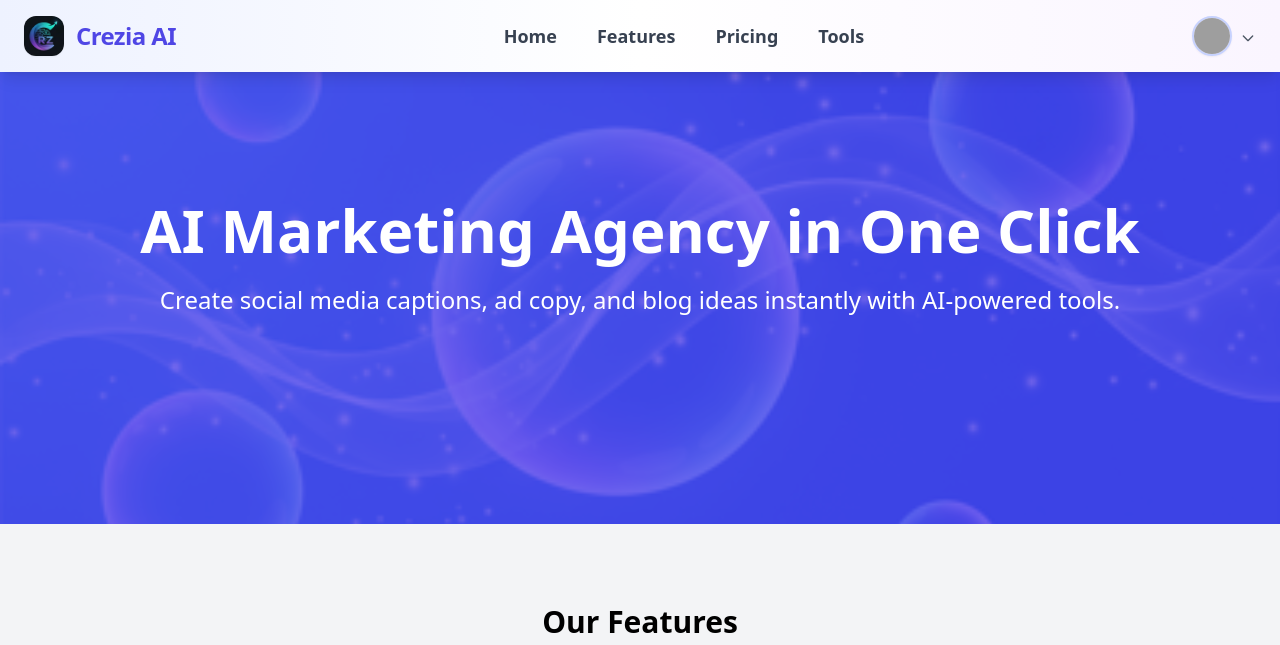
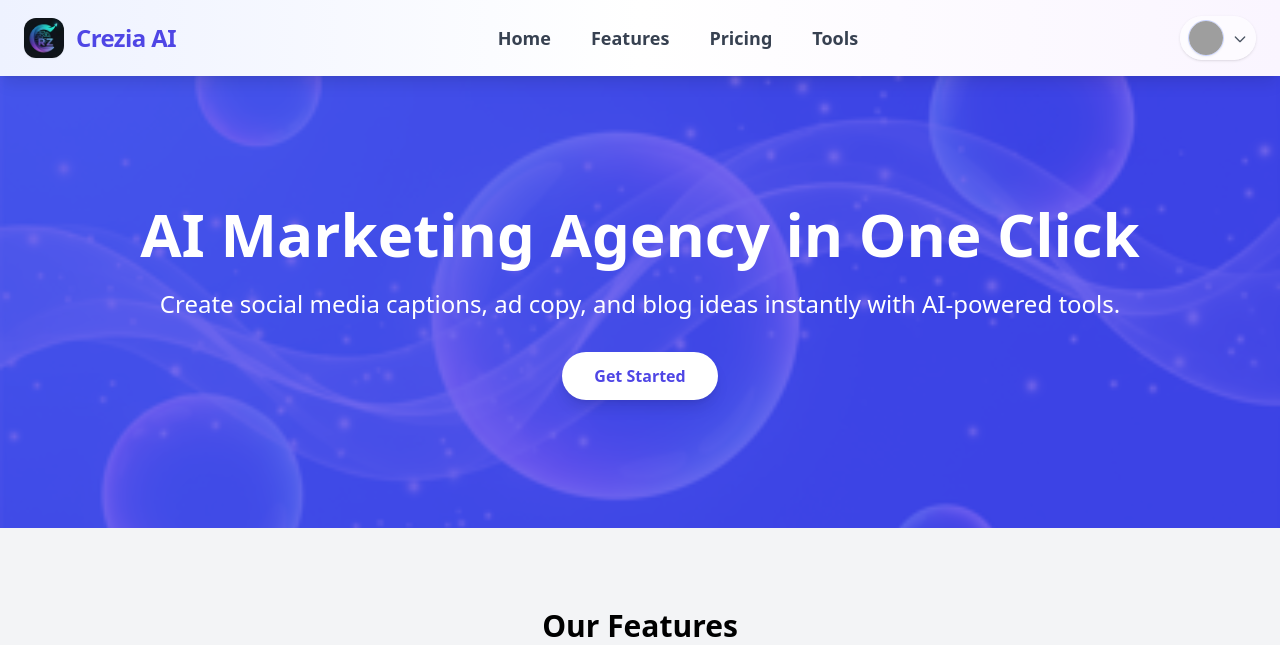
Before and after one commit to creziaai/ai_marketing_agency, a Flask app: page / in a window 1280 px wide. Shown: the top 645 px of the page. Run offline with Flask 3, Linux system fonts and the light colour scheme; some libraries are stand-ins or nearby versions; grey boxes are pictures that could not be loaded.

Commit message:
Update index.html

```diff
--- a/templates/index.html
+++ b/templates/index.html
@@ -6,121 +6,24 @@
   <title>Crezia AI</title>
   <script src="https://cdn.tailwindcss.com"></script>
   <script src="https://cdn.jsdelivr.net/npm/alpinejs@3.x.x/dist/cdn.min.js" defer></script>
-<!-- Add these in your <head> for GSAP -->
   <script src="https://cdnjs.cloudflare.com/ajax/libs/gsap/3.12.2/gsap.min.js"></script>
   <script src="https://cdnjs.cloudflare.com/ajax/libs/gsap/3.12.2/ScrollTrigger.min.js"></script>
 
-<script>
-  document.addEventListener('DOMContentLoaded', () => {
-    // 🌟 Hero Section Animations
-    gsap.from("section.bg-indigo-600 h1", {
-      y: 50,
-      opacity: 0,
-      duration: 1,
-      ease: "power3.out",
-      delay: 0.3
-    });
-    gsap.from("section.bg-indigo-600 p", {
-      y: 30,
-      opacity: 0,
-      duration: 1,
-      ease: "power3.out",
-      delay: 0.6
-    });
-    gsap.from("#getStartedBtn", {
-      scale: 0.8,
-      opacity: 0,
-      duration: 0.8,
-      delay: 1,
-      ease: "back.out(1.7)"
-    });
 
-    // 🌟 Feature Cards Animations (ScrollTrigger)
-    gsap.utils.toArray("section.py-20 .grid div").forEach((card, i) => {
-      gsap.from(card, {
-        scrollTrigger: {
-          trigger: card,
-          start: "top 80%",
-          toggleActions: "play none none none"
-        },
-        opacity: 0,
-        y: 50,
-        scale: 0.9,
-        duration: 1,
-        ease: "power3.out",
-        delay: i * 0.2
-      });
-
-      // Hover scale effect
-      card.addEventListener("mouseenter", () => {
-        gsap.to(card, { scale: 1.05, duration: 0.3, ease: "power2.out" });
-      });
-      card.addEventListener("mouseleave", () => {
-        gsap.to(card, { scale: 1, duration: 0.3, ease: "power2.out" });
-      });
-    });
-
-    // 🌟 Navbar Logo Hover Animation
-    const logo = document.querySelector("nav img");
-    logo.addEventListener("mouseenter", () => gsap.to(logo, { scale: 1.15, rotation: 10, duration: 0.4 }));
-    logo.addEventListener("mouseleave", () => gsap.to(logo, { scale: 1, rotation: 0, duration: 0.4 }));
-
-    // 🌟 Navbar Link Hover underline animation
-    gsap.utils.toArray("nav ul li a").forEach(link => {
-      link.addEventListener("mouseenter", () => {
-        gsap.to(link.querySelector("span"), { width: "100%", duration: 0.3, ease: "power2.out" });
-      });
-      link.addEventListener("mouseleave", () => {
-        gsap.to(link.querySelector("span"), { width: "0%", duration: 0.3, ease: "power2.out" });
-      });
-    });
-
-    // 🌟 Footer fade-in on scroll
-    gsap.from("footer", {
-      scrollTrigger: {
-        trigger: "footer",
-        start: "top 90%",
-        toggleActions: "play none none none"
-      },
-      y: 50,
-      opacity: 0,
-      duration: 1,
-      ease: "power3.out"
-    });
-
-    // 🌟 Buttons micro-bounce effect on hover
-    gsap.utils.toArray("button").forEach(btn => {
-      btn.addEventListener("mouseenter", () => gsap.to(btn, { scale: 1.05, duration: 0.2, ease: "power2.out" }));
-      btn.addEventListener("mouseleave", () => gsap.to(btn, { scale: 1, duration: 0.2, ease: "power2.out" }));
-    });
-
-    // 🌟 Optional: Smooth page scroll for anchor links
-    document.querySelectorAll('a[href^="#"]').forEach(anchor => {
-      anchor.addEventListener('click', function (e) {
-        e.preventDefault();
-        const target = document.querySelector(this.getAttribute('href'));
-        if(target){
-          gsap.to(window, { scrollTo: target, duration: 1, ease: "power2.out" });
-        }
-      });
-    });
-  });
-</script>
   <!-- Google tag (gtag.js) -->
   <script async src="https://www.googletagmanager.com/gtag/js?id=G-TM79XQ9K2N"></script>
   <script>
     window.dataLayer = window.dataLayer || [];
     function gtag(){dataLayer.push(arguments);}
     gtag('js', new Date());
-
     gtag('config', 'G-TM79XQ9K2N');
   </script>
+</head>
 
-</head>
 <body class="bg-gray-100">
-
 <!-- 🌐 Navbar -->
-<nav class="bg-gradient-to-r from-indigo-50 via-white to-purple-50 shadow-lg sticky top-0 z-50 backdrop-blur-lg bg-opacity-90">
+<nav class="bg-gradient-to-r from-indigo-50 via-white to-purple-50 shadow-lg sticky top-0 z-50 backdrop-blur-lg bg-opacity-90"
+     x-data="{ menuOpen: false }">
   <div class="max-w-7xl mx-auto px-6 py-4 flex justify-between items-center w-full">
 
     <!-- Brand Logo -->
@@ -130,9 +33,7 @@
       <span class="font-extrabold text-2xl text-indigo-600 tracking-tight">Crezia AI</span>
     </div>
 
-
-
-    <!-- Nav Links -->
+    <!-- Desktop Nav -->
     <ul class="hidden md:flex space-x-10 font-semibold items-center">
       <li>
         <a href="index.html" class="relative text-gray-700 text-lg hover:text-indigo-600 transition group">
@@ -152,19 +53,21 @@
           <span class="absolute left-0 -bottom-1 w-0 h-1 bg-gradient-to-r from-indigo-500 to-purple-500 rounded-full transition-all duration-300 group-hover:w-full"></span>
         </a>
       </li>
-      <li class="relative">
+      <li>
         <button id="toolsBtn" class="flex items-center text-gray-700 text-lg font-semibold hover:text-indigo-600 focus:outline-none">
           Tools
         </button>
       </li>
     </ul>
 
+    <!-- Right Side: Account + Hamburger (Balanced) -->
+    <div class="flex items-center space-x-4">
       <!-- Account Dropdown -->
       <div class="relative" x-data="{ open: false }">
-      <button @click="open = !open" class="focus:outline-none flex items-center space-x-2">
+        <button @click="open = !open" class="focus:outline-none flex items-center space-x-2 bg-white/60 backdrop-blur-sm rounded-full px-2 py-1 shadow hover:shadow-md transition">
           <img src="https://img.icons8.com/fluency/48/000000/user-male-circle.png"
-             alt="Account" class="h-10 w-10 rounded-full border-2 border-indigo-200 hover:border-indigo-400 shadow-sm hover:shadow-md transition duration-300 cursor-pointer">
-        <svg xmlns="http://www.w3.org/2000/svg" class="h-4 w-4 text-gray-600 mt-1" fill="none" viewBox="0 0 24 24" stroke="currentColor">
+               alt="Account" class="h-9 w-9 rounded-full border border-indigo-200 shadow-sm hover:border-indigo-400 transition duration-300 cursor-pointer">
+          <svg xmlns="http://www.w3.org/2000/svg" class="h-4 w-4 text-gray-600 mt-0.5" fill="none" viewBox="0 0 24 24" stroke="currentColor">
             <path stroke-linecap="round" stroke-linejoin="round" stroke-width="2" d="M19 9l-7 7-7-7" />
           </svg>
         </button>
@@ -186,14 +89,35 @@
           <button id="logoutBtn" class="hidden w-full text-left px-4 py-2 text-gray-700 hover:bg-red-50 hover:text-red-600 rounded-lg transition">Logout</button>
         </div>
       </div>
+
+      <!-- Hamburger Menu for Mobile -->
+      <button @click="menuOpen = !menuOpen" class="md:hidden focus:outline-none">
+        <svg x-show="!menuOpen" xmlns="http://www.w3.org/2000/svg" class="h-8 w-8 text-indigo-600" fill="none"
+             viewBox="0 0 24 24" stroke="currentColor">
+          <path stroke-linecap="round" stroke-linejoin="round" stroke-width="2" d="M4 8h16M4 16h16"/>
+        </svg>
+        <svg x-show="menuOpen" xmlns="http://www.w3.org/2000/svg" class="h-8 w-8 text-indigo-600" fill="none"
+             viewBox="0 0 24 24" stroke="currentColor">
+          <path stroke-linecap="round" stroke-linejoin="round" stroke-width="2" d="M6 18L18 6M6 6l12 12"/>
+        </svg>
+      </button>
+    </div>
+  </div>
+
+  <!-- Mobile Menu -->
+  <div x-show="menuOpen" class="md:hidden bg-white border-t border-gray-200" x-transition>
+    <ul class="flex flex-col py-3 px-6 text-gray-700 font-semibold space-y-2">
+      <li><a href="features.html" class="block py-2 hover:text-indigo-600">Features</a></li>
+      <li><a href="pricing.html" class="block py-2 hover:text-indigo-600">Pricing</a></li>
+    </ul>
   </div>
 </nav>
-<!-- 🔧 Navbar Script -->
+
+<!-- Firebase Auth -->
 <script type="module">
   import { initializeApp } from "https://www.gstatic.com/firebasejs/11.0.1/firebase-app.js";
   import { getAuth, onAuthStateChanged, signOut } from "https://www.gstatic.com/firebasejs/11.0.1/firebase-auth.js";
 
-  // 🔥 Your Firebase config (use your actual one)
   const firebaseConfig = {
     apiKey: "AIzaSyDSmH2iD_2MNhjECiM51eG1YHa4jmTxwns",
     authDomain: "glassmindai.firebaseapp.com",
@@ -209,17 +133,14 @@
     const signupLink = document.getElementById('signupLink');
     const logoutBtn = document.getElementById('logoutBtn');
 
-    // 👤 Track Firebase login state
     onAuthStateChanged(auth, (user) => {
       if (user) {
-        // User logged in
         userInfo.textContent = `Signed in as: ${user.email}`;
         userInfo.classList.remove('hidden');
         loginLink.classList.add('hidden');
         signupLink.classList.add('hidden');
         logoutBtn.classList.remove('hidden');
       } else {
-        // User logged out
         userInfo.classList.add('hidden');
         loginLink.classList.remove('hidden');
         signupLink.classList.remove('hidden');
@@ -227,145 +148,74 @@
       }
     });
 
-    // 🚪 Logout
     logoutBtn?.addEventListener('click', () => {
-      signOut(auth).then(() => {
-        window.location.href = 'index.html';
-      });
+      signOut(auth).then(() => window.location.href = 'index.html');
     });
 
-    // ⚙️ Tools button behavior
     document.getElementById('toolsBtn')?.addEventListener('click', () => {
-      const user = auth.currentUser;
-      if (user) {
-        window.location.href = 'kp.html';
-      } else {
-        window.location.href = 'register.html';
-      }
-    });
-  });
-</script>
-<!-- 🏠 Hero Section -->
-<section class="relative bg-cover bg-center bg-no-repeat text-white"
-         style="background-image: url('banner.png'); background-color: rgba(79,70,229,0.85); background-blend-mode: overlay;">
-  <div class="absolute inset-0 bg-indigo-600/60"></div>
-  <div class="relative max-w-7xl mx-auto px-6 py-32 text-center">
-    <h1 class="text-4xl md:text-6xl font-bold mb-6">AI Marketing Agency in One Click</h1>
-    <p class="text-lg md:text-2xl mb-8">Create social media captions, ad copy, and blog ideas instantly with AI-powered tools.</p>
-    <button id="getStartedBtn"
-            class="bg-white text-indigo-600 px-8 py-3 rounded-full font-semibold hover:bg-gray-100 transition-all duration-300 shadow-lg hover:shadow-xl">
-      Get Started
-    </button>
-  </div>
-</section>
-
-<script type="module">
-  import { initializeApp } from "https://www.gstatic.com/firebasejs/11.0.1/firebase-app.js";
-  import { getAuth } from "https://www.gstatic.com/firebasejs/11.0.1/firebase-auth.js";
-
-  const firebaseConfig = {
-    apiKey: "AIzaSyDSmH2iD_2MNhjECiM51eG1YHa4jmTxwns",
-    authDomain: "glassmindai.firebaseapp.com",
-    projectId: "glassmindai",
-  };
-
-  const app = initializeApp(firebaseConfig);
-  const auth = getAuth(app);
-
-  document.addEventListener('DOMContentLoaded', () => {
-    const getStartedBtn = document.getElementById('getStartedBtn');
-
-    // ⚡ GSAP animation: fade-in + pop
-    gsap.fromTo(
-      getStartedBtn,
-      { opacity: 0, scale: 0.8 },
-      { opacity: 1, scale: 1, duration: 0.8, delay: 1, ease: "back.out(1.7)" }
-    );
-
-    // 👤 Click redirect based on auth
-    getStartedBtn.addEventListener('click', () => {
       const user = auth.currentUser;
       if (user) window.location.href = 'kp.html';
       else window.location.href = 'register.html';
     });
   });
 </script>
-<!-- ✨ Features Section -->
+
+<!-- Hero Section -->
+<section class="relative bg-cover bg-center bg-no-repeat text-white" style="background-image: url('banner.png'); background-color: rgba(79,70,229,0.85); background-blend-mode: overlay;">
+  <div class="absolute inset-0 bg-indigo-600/60"></div>
+  <div class="relative max-w-7xl mx-auto px-6 py-32 text-center">
+    <h1 class="text-4xl md:text-6xl font-bold mb-6">AI Marketing Agency in One Click</h1>
+    <p class="text-lg md:text-2xl mb-8">Create social media captions, ad copy, and blog ideas instantly with AI-powered tools.</p>
+    <button id="getStartedBtn" class="bg-white text-indigo-600 px-8 py-3 rounded-full font-semibold hover:bg-gray-100 transition-all duration-300 shadow-lg hover:shadow-xl">Get Started</button>
+  </div>
+</section>
+
+<!-- Features -->
 <section class="py-20 bg-gray-100">
   <div class="max-w-7xl mx-auto px-6 text-center">
     <h2 class="text-3xl font-bold mb-12">Our Features</h2>
     <div class="grid md:grid-cols-3 gap-8 justify-items-center">
-
-      <!-- Feature 1 -->
       <div class="bg-white p-8 rounded-2xl shadow hover:shadow-lg transition w-full max-w-xs">
         <img src="https://img.icons8.com/fluency/96/000000/speech-bubble.png" alt="Captions" class="mx-auto mb-6">
         <h3 class="text-xl font-semibold mb-4">AI Social Media Captions</h3>
         <p class="text-gray-600 mb-6">Generate engaging, hashtag-optimized captions for Instagram, Facebook, and more in one click.</p>
       </div>
-
-      <!-- Feature 2 -->
       <div class="bg-white p-8 rounded-2xl shadow hover:shadow-lg transition w-full max-w-xs">
-      <div>
-    <img src="https://cdn-icons-png.flaticon.com/512/1006/1006771.png"
-         alt="Content Analyzer" class="mx-auto mb-6 h-16 w-16">
+        <img src="https://cdn-icons-png.flaticon.com/512/1006/1006771.png" alt="Content Analyzer" class="mx-auto mb-6 h-16 w-16">
         <h3 class="text-xl font-semibold mb-4">AI Content Analyzer</h3>
+        <p class="text-gray-600 mb-6">Analyze and refine your content instantly with AI to boost clarity, engagement, and audience impact.</p>
       </div>
-        <p class="text-gray-600 mb-6">Analyze and refine your content instantly with AI to boost clarity, engagement, and audience impact.</p>
-
-      </div>
-
-      <!-- Feature 3 -->
       <div class="bg-white p-8 rounded-2xl shadow hover:shadow-lg transition w-full max-w-xs">
         <img src="https://img.icons8.com/fluency/96/000000/blog.png" alt="Blog Ideas" class="mx-auto mb-6">
         <h3 class="text-xl font-semibold mb-4">Blog Ideas & Newsletters</h3>
         <p class="text-gray-600 mb-6">Never run out of content ideas. Get trending blog topics and ready-to-send newsletter drafts.</p>
       </div>
-
     </div>
   </div>
 </section>
 
-
+<!-- Footer -->
 <footer class="bg-gray-800 text-white py-12">
   <div class="max-w-7xl mx-auto px-4 sm:px-6 lg:px-8">
     <div class="grid grid-cols-1 md:grid-cols-3 gap-8">
-
-        <!-- Left: Logo & About -->
       <div>
-          <div class="flex-shrink-0">
         <a href="index.html" class="flex items-center space-x-3 group">
-  <img src="logo.png" alt="Crezia Logo"
-       class="h-10 w-10 object-contain rounded-xl shadow-sm transition-transform duration-300 group-hover:scale-105" />
+          <img src="logo.png" alt="Crezia Logo" class="h-10 w-10 object-contain rounded-xl shadow-sm group-hover:scale-105 transition-transform duration-300"/>
           <span class="text-2xl font-bold text-white tracking-tight">Crezia AI</span>
         </a>
-
+        <p class="text-gray-300 mt-2">We are an AI-powered marketing startup helping businesses grow smarter and faster through automation and data-driven insights.</p>
       </div>
-          <p class="text-gray-300 mt-2">
-            We are an AI-powered marketing startup helping businesses grow smarter and faster through data-driven strategies, automation, and personalized customer engagement.
-          </p>
-        </div>
-
-        <!-- Middle: Quick Links -->
       <div>
         <h3 class="text-lg font-semibold mb-4 text-white">Quick Links</h3>
         <ul class="space-y-2">
           <li><a href="index.html" class="text-gray-300 hover:text-white">Home</a></li>
           <li><a href="pricing.html" class="text-gray-300 hover:text-white">Pricing</a></li>
           <li><a href="features.html" class="text-gray-300 hover:text-white">Features</a></li>
-
         </ul>
       </div>
-
-        <!-- Right: Contact & Payment -->
       <div>
         <h3 class="text-lg font-semibold mb-4 text-white">Contact</h3>
-          <div class="space-y-2 text-gray-300">
-            <p>
-  📧 <a href="mailto:creziaai@gmail.com" target="_blank" style="text-decoration:none; color:#00a86b; font-weight:bold;">
-    creziaai@gmail.com
-  </a>
-</p>
-
+        <p>📧 <a href="mailto:creziaai@gmail.com" target="_blank" style="text-decoration:none; color:#00a86b; font-weight:bold;">creziaai@gmail.com</a></p>
         <p class="mt-4 font-semibold">Payment Methods:</p>
         <ul class="space-y-1 text-gray-300">
           <li>• Credit/Debit Card</li>
@@ -375,13 +225,11 @@
         </ul>
       </div>
     </div>
-
-      </div>
-
     <div class="border-t border-gray-700 mt-8 pt-8 text-center text-gray-300">
       <p>&copy; 2025 CREZIA AI. All Rights Reserved.</p>
     </div>
   </div>
 </footer>
+
 </body>
 </html>
```
Lines whose indentation alone changed are shown as unchanged.
